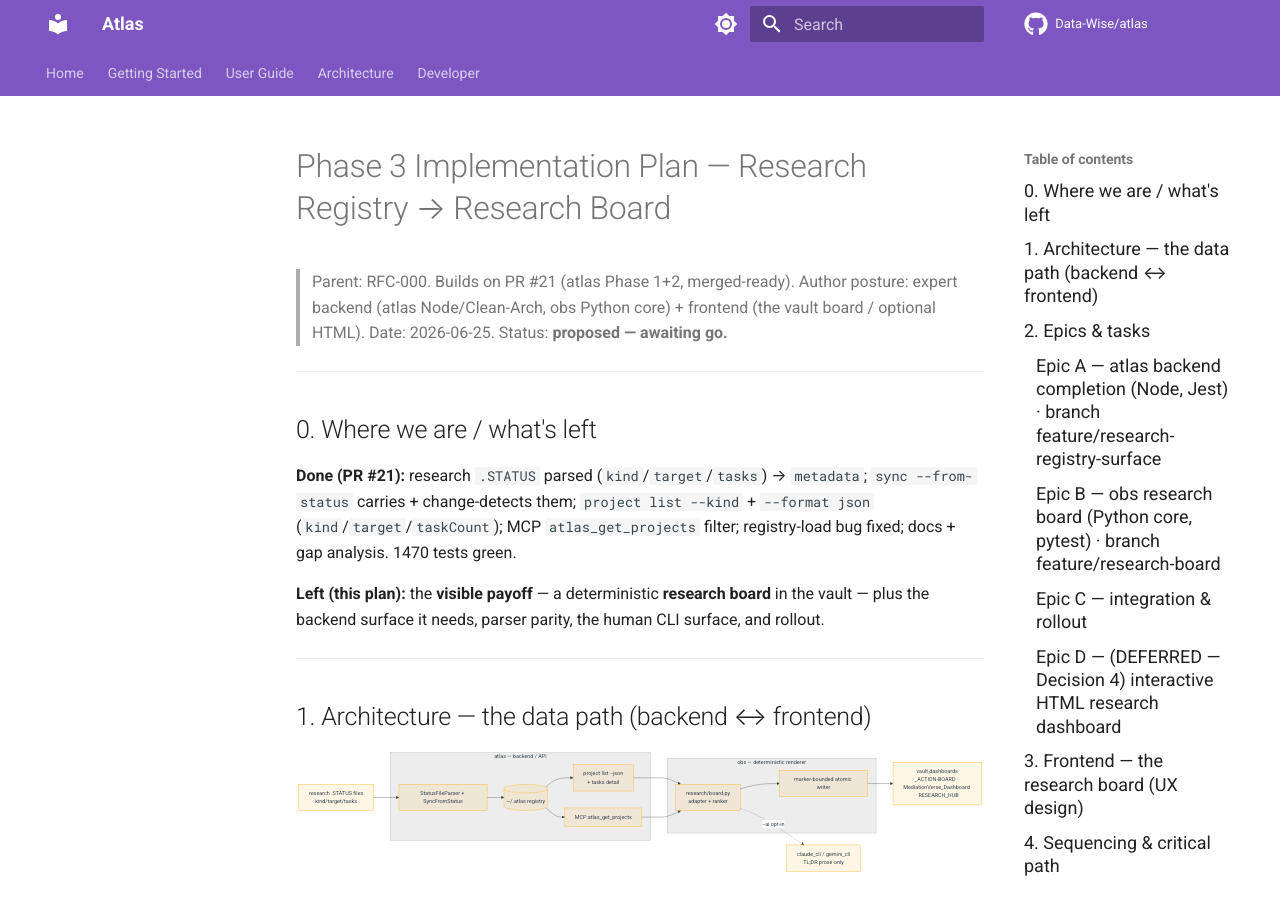
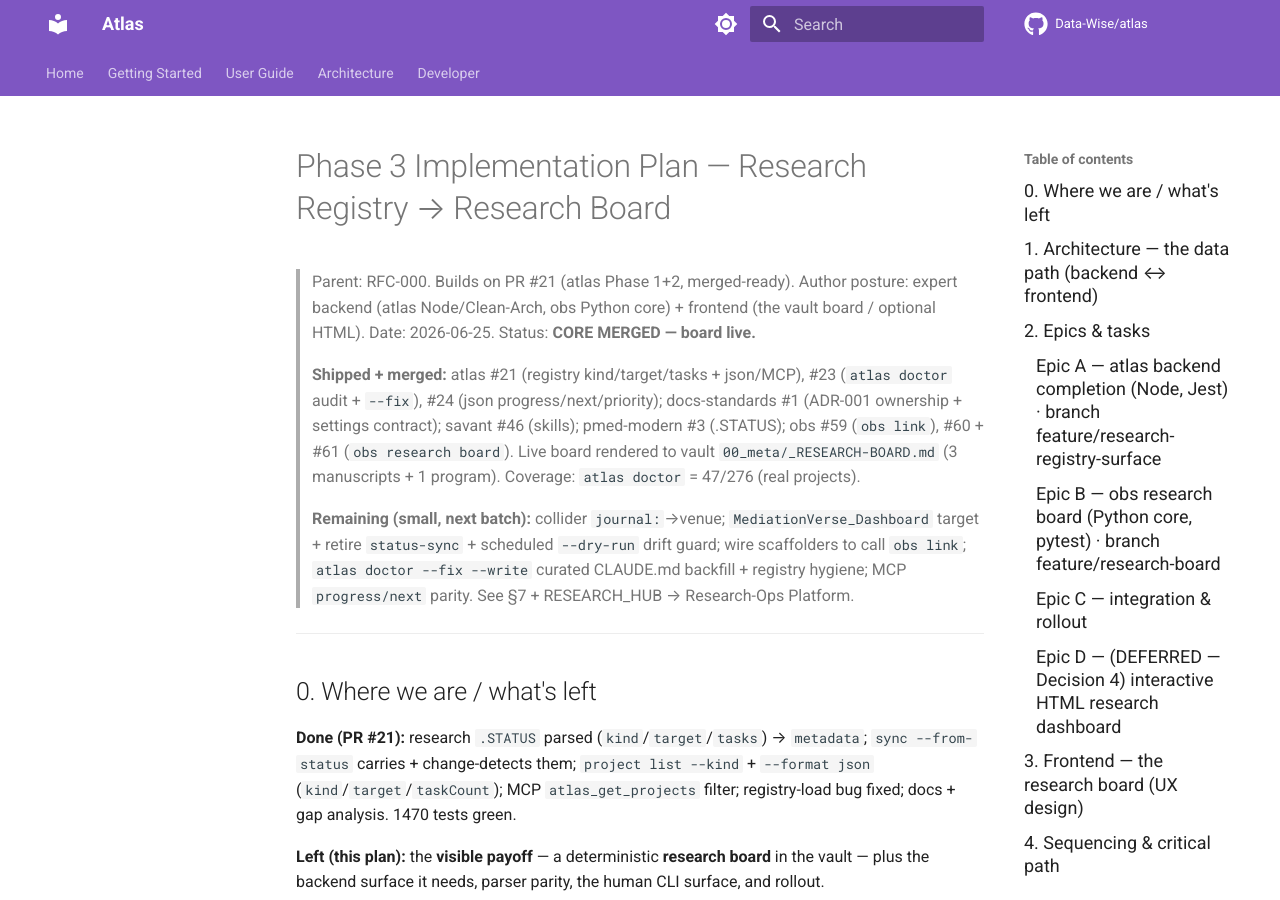
Before and after one commit to Data-Wise/atlas, an MkDocs documentation site: the page built from docs/plans/PHASE-3-research-registry-plan.md, in a window 1280 px wide and 900 px high. Built offline with MkDocs 1.6.1 and Material for MkDocs 9.7.7, drawn with Linux system fonts in a browser that asks for light colours; comment, search, counter and statistics services are not loaded.

Commit message:
docs(plan): refresh Phase-3 status — core platform merged, board live

```diff
--- a/docs/plans/PHASE-3-research-registry-plan.md
+++ b/docs/plans/PHASE-3-research-registry-plan.md
@@ -2,7 +2,11 @@
 
 > Parent: RFC-000. Builds on PR #21 (atlas Phase 1+2, merged-ready). Author posture: expert
 > backend (atlas Node/Clean-Arch, obs Python core) + frontend (the vault board / optional HTML).
-> Date: 2026-06-25. Status: **proposed — awaiting go.**
+> Date: 2026-06-25. Status: **CORE MERGED — board live.**
+>
+> **Shipped + merged:** atlas #21 (registry kind/target/tasks + json/MCP), #23 (`atlas doctor` audit + `--fix`), #24 (json progress/next/priority); docs-standards #1 (ADR-001 ownership + settings contract); savant #46 (skills); pmed-modern #3 (.STATUS); obs #59 (`obs link`), #60 + #61 (`obs research board`). Live board rendered to vault `00_meta/_RESEARCH-BOARD.md` (3 manuscripts + 1 program). Coverage: `atlas doctor` = 47/276 (real projects).
+>
+> **Remaining (small, next batch):** collider `journal:`→venue; `MediationVerse_Dashboard` target + retire `status-sync` + scheduled `--dry-run` drift guard; wire scaffolders to call `obs link`; `atlas doctor --fix --write` curated CLAUDE.md backfill + registry hygiene; MCP `progress/next` parity. See §7 + RESEARCH_HUB → Research-Ops Platform.
 
 ---
 
```
